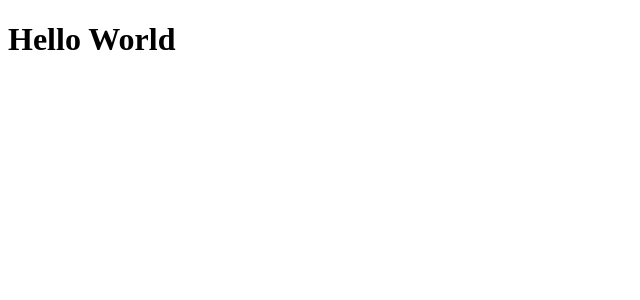
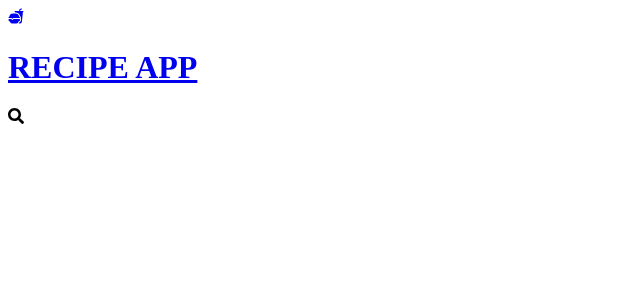
Before and after one commit to TheRedBandiCoot/react-ts-recipe-app, a React (Vite) app: page / in a window 1280 px wide. Shown: the top 300 px of the page, without its empty margins (0-640 px from the left). Built offline with nearby package versions, Linux system fonts and the light colour scheme.

Commit message:
second commit

```diff
--- a/package.json
+++ b/package.json
@@ -12,7 +12,9 @@
   "dependencies": {
     "axios": "^1.6.2",
     "react": "^18.2.0",
-    "react-dom": "^18.2.0"
+    "react-dom": "^18.2.0",
+    "react-icons": "^4.12.0",
+    "react-router-dom": "^6.20.1"
   },
   "devDependencies": {
     "@types/react": "^18.2.37",
--- a/src/App.tsx
+++ b/src/App.tsx
@@ -1,5 +1,12 @@
+import { Route, Routes } from "react-router-dom";
+import Home from "./Home";
+
 function App() {
-  return <h1>Hello World</h1>;
+  return(
+    <Routes>
+      <Route path="/" element={<Home/>}/>
+    </Routes>
+  )
 }
 
 export default App;
--- /dev/null
+++ b/src/Home.tsx
@@ -0,0 +1,21 @@
+import { NavLink } from "react-router-dom";
+import { FaSearch } from "react-icons/fa";
+import { IoFastFood } from "react-icons/io5";
+
+function Home() {
+    return (
+        <header>
+            <NavLink to="/">
+                <IoFastFood/>
+                   <h1>
+                    RECIPE APP
+                   </h1>
+                </NavLink>
+            <nav>
+            <FaSearch />
+            </nav>
+        </header>
+    )
+}
+
+export default Home;
--- a/src/main.tsx
+++ b/src/main.tsx
@@ -1,9 +1,9 @@
-import React from 'react';
 import ReactDOM from 'react-dom/client';
 import App from './App.tsx';
+import { BrowserRouter } from 'react-router-dom';
 
 ReactDOM.createRoot(document.getElementById('root')!).render(
-  <React.StrictMode>
+  <BrowserRouter>
     <App />
-  </React.StrictMode>
+  </BrowserRouter>
 );
```
Also changed, not shown: 1 other file (tests, documents, lock files or other folders).
